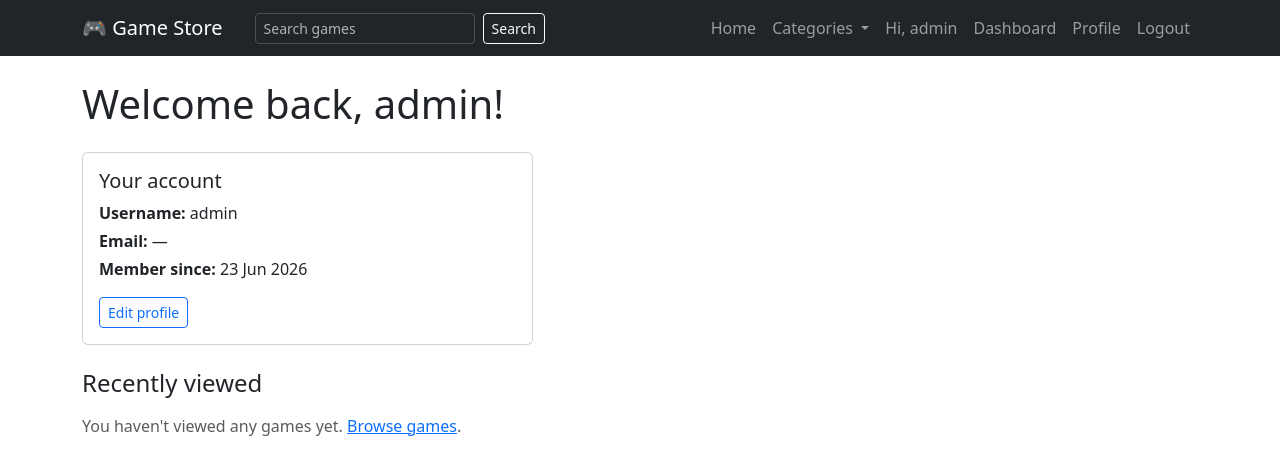
After one commit to VPassas/ITC4214-GameStore, a Django app: page /accounts/dashboard/ in a window 1280 px wide. The commit adds this page. Shown: the top 475 px of the page. Run offline with Django 5.2, Linux system fonts and the light colour scheme; a user stored in the database is signed in; data comes from the database, SQL or seed files in the repository; both versions use the stored data as it was after the commit.

Commit message:
Created a personalized dashboard with a session based recently viewed games section

```diff
--- /dev/null
+++ b/accounts/templates/accounts/dashboard.html
@@ -0,0 +1,30 @@
+{% extends "base.html" %}
+
+{% block title %}Dashboard - Game Store{% endblock %}
+
+{% block content %}
+  <h1 class="mb-4">Welcome back, {{ user.username }}!</h1>
+
+  <div class="row">
+    <div class="col-md-5">
+      <div class="card mb-4">
+        <div class="card-body">
+          <h5 class="card-title">Your account</h5>
+          <!-- fields -->
+          <p class="mb-1"><strong>Username:</strong> {{ user.username }}</p>
+          <p class="mb-1"><strong>Email:</strong> {{ user.email|default:"—" }}</p>
+          <p class="mb-3"><strong>Member since:</strong> {{ user.date_joined|date:"d M Y" }}</p>
+          <a href="{% url 'accounts:profile' %}" class="btn btn-sm btn-outline-primary">Edit profile</a>
+        </div>
+      </div>
+    </div>
+  </div>
+
+  <h2 class="h4 mb-3">Recently viewed</h2>
+  {% if recently_viewed %}
+  <!-- Recently viewed games -->
+    {% include "store/_game_grid.html" with games=recently_viewed %}
+  {% else %}
+    <p class="text-muted">You haven't viewed any games yet. <a href="{% url 'store:home' %}">Browse games</a>.</p>
+  {% endif %}
+{% endblock %}
--- a/accounts/urls.py
+++ b/accounts/urls.py
@@ -6,6 +6,7 @@ app_name = "accounts"
 
 urlpatterns = [
     path("register/", views.register, name="register"),
+    path("dashboard/", views.dashboard, name="dashboard"),
     path("profile/", views.profile, name="profile"),
     # Django built in login and logout view on which we give our templates
     path("login/", auth_views.LoginView.as_view(template_name="accounts/login.html"), name="login"),
--- a/accounts/views.py
+++ b/accounts/views.py
@@ -2,6 +2,7 @@ from django.shortcuts import render, redirect
 from django.contrib.auth import login
 from django.contrib.auth.forms import UserCreationForm
 from django.contrib.auth.decorators import login_required
+from store.models import Game
 from .forms import ProfileForm
 
 
@@ -19,6 +20,16 @@ def register(request):
 
 
 @login_required   # only logged in users can reach this page
+def dashboard(request):
+    """the user's personal dashboard which has the account summary and the games recently viewed."""
+    viewed_ids = request.session.get("recently_viewed", [])
+    # get the games in one query and then reorder them to be newest first
+    games_by_id = {game.id: game for game in Game.objects.filter(id__in=viewed_ids)}
+    recently_viewed = [games_by_id[i] for i in viewed_ids if i in games_by_id]
+    return render(request, "accounts/dashboard.html", {"recently_viewed": recently_viewed})
+
+
+@login_required   # only logged in users can reach this page
 def profile(request):
     """Show the logged in user's profile and let them update it. Instance=request.user ties the form to THIS user's record."""
     if request.method == "POST":
--- a/templates/base.html
+++ b/templates/base.html
@@ -43,6 +43,7 @@
           <!-- show login/register when logged out and username/logout when logged in -->
           {% if user.is_authenticated %}
             <li class="nav-item"><span class="nav-link">Hi, {{ user.username }}</span></li>
+            <li class="nav-item"><a class="nav-link" href="{% url 'accounts:dashboard' %}">Dashboard</a></li>
             <li class="nav-item"><a class="nav-link" href="{% url 'accounts:profile' %}">Profile</a></li>
             <li class="nav-item">
               <!-- logout must be a POST in modern Django so it is a small form -->
```
Also changed, not shown: store/views.py (+8 -0 lines), db.sqlite3.
